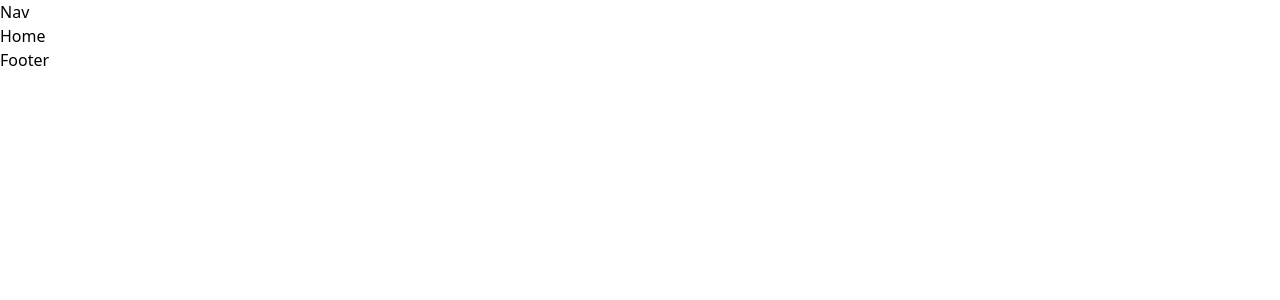
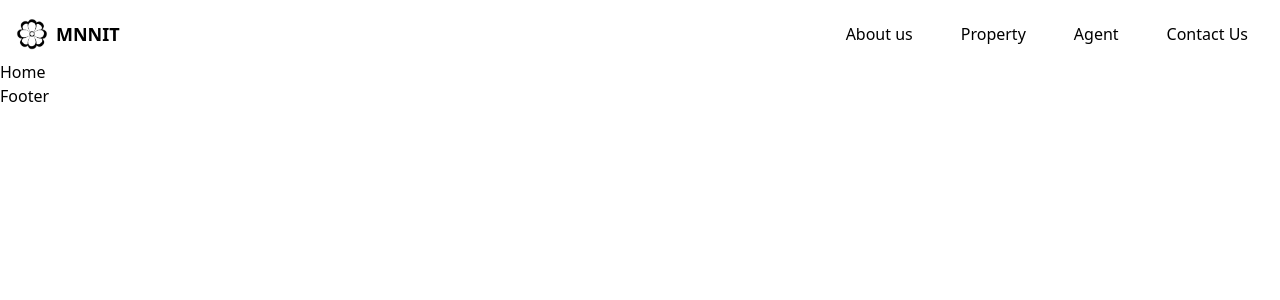
Before and after one commit to Akhalfstar/react-app, a React (Vite) app in the folder Real Estate/: page / in a window 1280 px wide. Shown: the top 300 px of the page. Built offline with nearby package versions, Linux system fonts and the light colour scheme.

Commit message:
basic structure created

```diff
--- /dev/null
+++ b/Real Estate/src/Component/About/About.jsx
@@ -0,0 +1,9 @@
+import React from 'react'
+
+function About() {
+  return (
+    <div>About</div>
+  )
+}
+
+export default About
--- /dev/null
+++ b/Real Estate/src/Component/Agent/Agent.jsx
@@ -0,0 +1,9 @@
+import React from 'react'
+
+function Agent() {
+  return (
+    <div>Agent</div>
+  )
+}
+
+export default Agent
--- a/Real Estate/src/Component/Btn/Btn.jsx
+++ b/Real Estate/src/Component/Btn/Btn.jsx
@@ -1,9 +1,17 @@
-import React from 'react'
+import React from "react";
+import { NavLink } from "react-router";
 
-function Btn() {
+function Btn({ lable, lnk }) {
   return (
-    <div>Btn</div>
-  )
+    <div className=" flex justify-center items-center " >
+      <NavLink
+        to={lnk}
+        className={({ isActive }) => (isActive ? " bg-black rounded-4xl py-1.5 px-4 text-white " : "py-1.5 px-4")}
+      >
+        {lable}
+      </NavLink>
+    </div>
+  );
 }
 
-export default Btn
+export default Btn;
--- a/Real Estate/src/Component/Comp.js
+++ b/Real Estate/src/Component/Comp.js
@@ -2,5 +2,9 @@ import Btn from "./Btn/Btn"
 import Nav from "./Nav/Nav"
 import Footer from "./Footer/Footer"
 import Home from "./Home/Home"
+import Property from "./Property/Property"
+import About from "./About/About"
+import Agent from "./Agent/Agent"
+import Contact from "./Contact/Contact"
 
-export { Btn , Nav , Footer , Home}
+export { Contact , About , Agent, Btn , Nav , Property , Footer , Home}
--- /dev/null
+++ b/Real Estate/src/Component/Contact/Contact.jsx
@@ -0,0 +1,9 @@
+import React from 'react'
+
+function Contact() {
+  return (
+    <div>Contact</div>
+  )
+}
+
+export default Contact
--- a/Real Estate/src/Component/Nav/Nav.jsx
+++ b/Real Estate/src/Component/Nav/Nav.jsx
@@ -1,9 +1,23 @@
-import React from 'react'
+import React from "react";
+import { Btn } from "../Comp";
 
 function Nav() {
   return (
-    <div>Nav</div>
-  )
+    <nav className=" h-15 w-full bg-white px-4 py-4">
+      <div className="max-w-7xl mx-auto flex items-center justify-between">
+        <div className="flex items-center gap-2">
+          <img src="/images/logo.png" alt="Logo" className="h-8 w-8" />
+          <span className="text-lg font-bold">MNNIT</span>
+        </div>
+        <div className="flex gap-4">
+          <Btn lable="About us" lnk="About"></Btn>
+          <Btn lable="Property" lnk="Property"></Btn>
+          <Btn lable="Agent" lnk="Agent"></Btn>
+          <Btn lable="Contact Us" lnk="Contact"></Btn>
+        </div>
+      </div>
+    </nav>
+  );
 }
 
-export default Nav
+export default Nav;
--- /dev/null
+++ b/Real Estate/src/Component/Property/Property.jsx
@@ -0,0 +1,9 @@
+import React from 'react'
+
+function Property() {
+  return (
+    <div>Property</div>
+  )
+}
+
+export default Property
--- a/Real Estate/src/main.jsx
+++ b/Real Estate/src/main.jsx
@@ -2,7 +2,7 @@ import { createRoot } from 'react-dom/client'
 import './index.css'
 import App from './App.jsx'
 import { createBrowserRouter, RouterProvider } from 'react-router'
-import { Home  } from './Component/Comp.js'
+import { About, Agent, Contact, Home, Property  } from './Component/Comp.js'
 
 
 const root = document.getElementById("root");
@@ -13,6 +13,10 @@ const router = createBrowserRouter([
     element : <App/>,
     children : [
       { index : true, element : <Home/>},
+      { path : "Property", element : <Property/> },
+      { path : "About", element : <About/> },
+      { path : "Agent", element : <Agent/> },
+      { path : "Contact", element : <Contact/> },
 
     ],
   },
```
